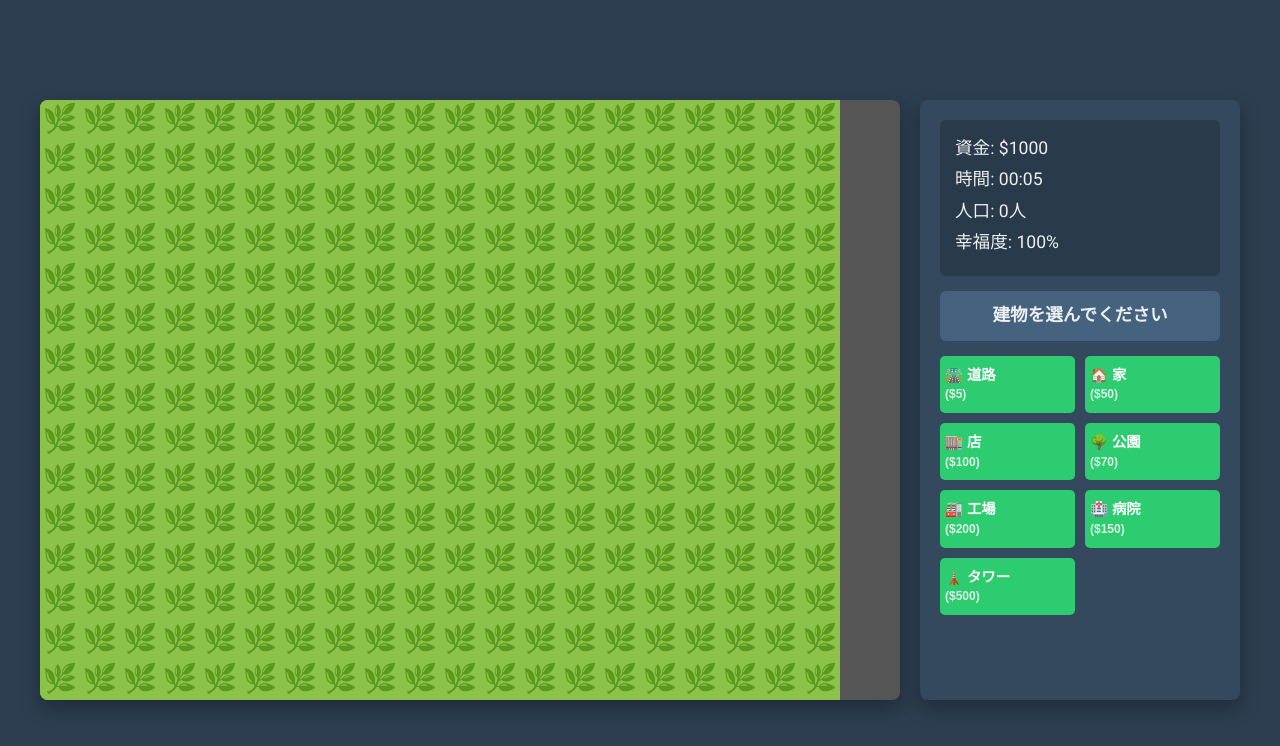
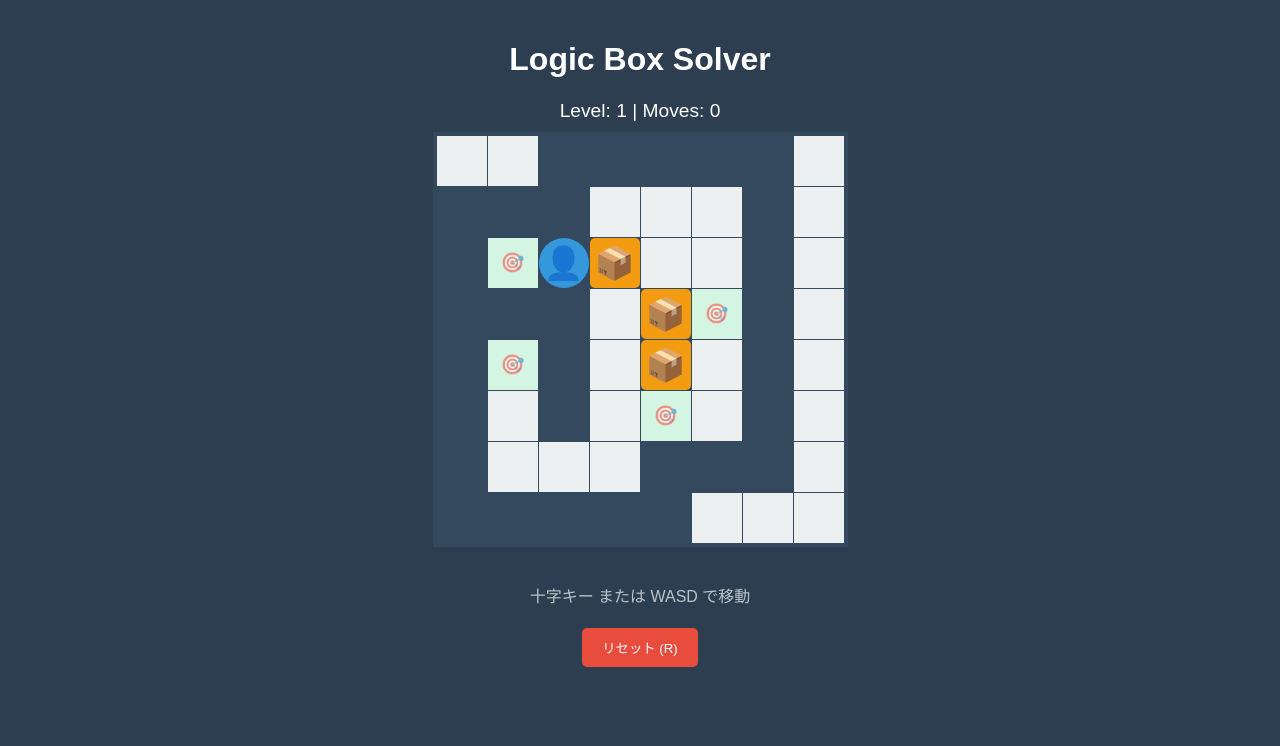
Before and after one commit to Fwha000/AA, a plain HTML site: page index.html in a window 1280 px wide. Drawn offline with Linux system fonts and the light colour scheme.

Commit message:
Update index.html

```diff
--- a/index.html
+++ b/index.html
@@ -2,346 +2,191 @@
 <html lang="ja">
 <head>
     <meta charset="UTF-8">
-    <meta name="viewport" content="width=device-width, initial-scale=1.0">
-    <title>My Little City Builder</title>
+    <title>Logic Box Solver - Puzzle Game</title>
     <style>
-        :root {
-            --bg-color: #2c3e50;
-            --text-color: #ecf0f1;
-            --ui-bg: #34495e;
-            --button-primary: #2ecc71;
-            --button-hover: #27ae60;
-            --button-disabled: #7f8c8d;
-            --tile-grass: #8bc34a;
-            --tile-road: #607d8b;
-        }
-        body {
-            font-family: 'Roboto', sans-serif;
-            background-color: var(--bg-color);
-            color: var(--text-color);
-            margin: 0;
-            display: flex;
-            flex-direction: column;
-            align-items: center;
-            justify-content: center;
-            min-height: 100vh;
-            overflow: hidden;
-        }
-        #game-container {
-            display: flex;
-            gap: 20px;
-            max-width: 1200px;
-            width: 95%;
-            margin: 20px auto;
-        }
-        #canvas-container {
-            flex-grow: 1;
-            position: relative;
-            background-color: #555; /* Fallback */
-            border-radius: 8px;
-            overflow: hidden;
-            box-shadow: 0 8px 20px rgba(0,0,0,0.3);
-        }
-        canvas {
-            display: block;
-            background-color: var(--tile-grass); /* Default background */
-        }
-        #ui-panel {
-            width: 280px;
-            background-color: var(--ui-bg);
-            padding: 20px;
-            border-radius: 8px;
-            box-shadow: 0 8px 20px rgba(0,0,0,0.3);
-            display: flex;
-            flex-direction: column;
-            gap: 15px;
-        }
-        .stats-display {
-            background-color: #293a4a;
-            padding: 15px;
-            border-radius: 6px;
-            font-size: 1.1rem;
-            line-height: 1.5;
-            text-align: left;
-        }
-        .stats-display div { margin-bottom: 5px; }
-        .build-menu {
-            display: grid;
-            grid-template-columns: repeat(2, 1fr);
-            gap: 10px;
-        }
-        .build-btn {
-            background-color: var(--button-primary);
-            color: white;
-            border: none;
-            padding: 10px 5px;
-            border-radius: 5px;
-            cursor: pointer;
-            font-size: 0.9rem;
-            font-weight: bold;
-            transition: background-color 0.2s ease;
-            text-align: left;
-            display: flex;
-            flex-direction: column;
-            align-items: flex-start;
-            line-height: 1.3;
-        }
-        .build-btn:hover:not(:disabled) {
-            background-color: var(--button-hover);
-        }
-        .build-btn:disabled {
-            background-color: var(--button-disabled);
-            cursor: not-allowed;
-            opacity: 0.7;
-        }
-        .build-btn .cost {
-            font-size: 0.75rem;
-            opacity: 0.8;
-            margin-top: 3px;
-        }
-        .selected-building-info {
-            background-color: #45627f;
-            padding: 10px;
-            border-radius: 6px;
-            text-align: center;
-            font-size: 0.95rem;
-        }
-        .selected-building-info .building-name { font-weight: bold; font-size: 1.1rem; margin-bottom: 5px; }
-        #message-display {
-            background-color: #f39c12;
-            color: var(--bg-color);
-            padding: 10px 20px;
-            border-radius: 6px;
-            margin-top: 10px;
-            font-weight: bold;
-            display: none;
-        }
+        :root { --bg: #2c3e50; --wall: #34495e; --floor: #ecf0f1; --box: #f39c12; --target: #2ecc71; --player: #3498db; }
+        body { background: var(--bg); color: white; font-family: sans-serif; display: flex; flex-direction: column; align-items: center; margin: 0; padding: 20px; }
+        .stats { margin-bottom: 10px; font-size: 1.2rem; }
+        #game-board { display: grid; background: var(--wall); border: 4px solid var(--wall); gap: 1px; }
+        .tile { width: 50px; height: 50px; display: flex; align-items: center; justify-content: center; font-size: 2rem; background: var(--floor); }
+        .wall { background: var(--wall); }
+        .target { background: #d5f5e3; position: relative; }
+        .target::after { content: '🎯'; font-size: 1.2rem; opacity: 0.5; }
+        .box { background: var(--box); border-radius: 5px; z-index: 1; }
+        .player { background: var(--player); border-radius: 50%; z-index: 2; transition: all 0.1s; }
+        .box-on-target { background: #27ae60; box-shadow: inset 0 0 10px rgba(0,0,0,0.3); }
+        .controls { margin-top: 20px; color: #bdc3c7; text-align: center; }
+        .btn { padding: 10px 20px; background: #e74c3c; color: white; border: none; border-radius: 5px; cursor: pointer; margin: 5px; }
     </style>
-    <link href="https://fonts.googleapis.com/css2?family=Roboto:wght@400;700&display=swap" rel="stylesheet">
 </head>
 <body>
 
-<div id="game-container">
-    <div id="canvas-container">
-        <canvas id="gameCanvas" width="800" height="600"></canvas>
-    </div>
+    <h1>Logic Box Solver</h1>
+    <div class="stats">Level: <span id="level">1</span> | Moves: <span id="moves">0</span></div>
 
-    <div id="ui-panel">
-        <div class="stats-display">
-            <div>資金: $<span id="money">1000</span></div>
-            <div>時間: <span id="game-time">00:00</span></div>
-            <div>人口: <span id="population">0</span>人</div>
-            <div>幸福度: <span id="happiness">100</span>%</div>
-        </div>
+    <div id="game-board"></div>
 
-        <div class="selected-building-info">
-            <div class="building-name" id="selected-building-name">建物を選んでください</div>
-            <div id="selected-building-cost"></div>
-        </div>
-
-        <div class="build-menu">
-            </div>
-
-        <div id="message-display"></div>
-    </div>
+    <div class="controls">
+        <p>十字キー または WASD で移動</p>
+        <button class="btn" onclick="resetLevel()">リセット (R)</button>
+        <p id="message"></p>
     </div>
 
 <script>
-const canvas = document.getElementById('gameCanvas');
-const ctx = canvas.getContext('2d');
+// マップ記号: #=壁, .=床, @=プレイヤー, $=荷物, *=目的地, +=目的地上のプレイヤー, &=目的地上の荷物
+const levels = [
+    [
+        "  ##### ",
+        "###   # ",
+        "#.@$  # ",
+        "### $.# ",
+        "#.# $ # ",
+        "# # . # ",
+        "#   ### ",
+        "#####   "
+    ],
+    [
+        " #####  ",
+        " #   #  ",
+        " #$  #  ",
+        "### $## ",
+        "#  $  # ",
+        "# . . # ",
+        "####### "
+    ],
+    [
+        "    #####          ",
+        "    #   #          ",
+        "    #$  #          ",
+        "  ### $ ##         ",
+        "  #  $ $ #         ",
+        "### # ## #   ######",
+        "#   # ## #####  ..#",
+        "# $  $          ..#",
+        "##### ### #@##  ..#",
+        "    #     #########",
+        "    #######        "
+    ]
+];
 
-// UI要素の取得
-const moneyDisplay = document.getElementById('money');
-const timeDisplay = document.getElementById('game-time');
-const populationDisplay = document.getElementById('population');
-const happinessDisplay = document.getElementById('happiness');
-const selectedBuildingName = document.getElementById('selected-building-name');
-const selectedBuildingCost = document.getElementById('selected-building-cost');
-const buildMenu = document.querySelector('.build-menu');
-const messageDisplay = document.getElementById('message-display');
+let currentLevel = 0;
+let moves = 0;
+let map = [];
+let playerPos = { r: 0, c: 0 };
 
-// --- ゲーム設定 ---
-const TILE_SIZE = 40;
-const GRID_WIDTH = canvas.width / TILE_SIZE;
-const GRID_HEIGHT = canvas.height / TILE_SIZE;
-const GAME_SPEED_MS = 1000; // 1秒 = 1ゲーム分
-const MONEY_TICK_INTERVAL_MS = 3000; // 3秒ごとに収入計算
+function initLevel() {
+    moves = 0;
+    document.getElementById('moves').innerText = moves;
+    document.getElementById('level').innerText = currentLevel + 1;
+    document.getElementById('message').innerText = "";
 
-// --- ゲームステータス ---
-let money = 1000;
-let gameTime = 0; // 秒数で管理
-let population = 0;
-let happiness = 100;
-let grid = Array(GRID_HEIGHT).fill(null).map(() => Array(GRID_WIDTH).fill(null)); // null = 空き地
-let selectedBuildingType = null;
+    // 文字列配列を2次元配列に変換
+    map = levels[currentLevel].map(row => row.split(''));
 
-// --- 建物データ ---
-const BUILDINGS = {
-    'grass': { name: '草地', cost: 0, income: 0, population: 0, happiness: 0, color: '#8bc34a', emoji: '🌿' },
-    'road': { name: '道路', cost: 5, income: 0, population: 0, happiness: 5, color: '#607d8b', emoji: '🛣️' },
-    'house': { name: '家', cost: 50, income: 2, population: 5, happiness: 10, color: '#e74c3c', emoji: '🏠' },
-    'shop': { name: '店', cost: 100, income: 10, population: 2, happiness: 5, color: '#f39c12', emoji: '🏬' },
-    'park': { name: '公園', cost: 70, income: -1, population: 0, happiness: 20, color: '#2ecc71', emoji: '🌳' },
-    'factory': { name: '工場', cost: 200, income: 25, population: 10, happiness: -15, color: '#7f8c8d', emoji: '🏭' },
-    'hospital': { name: '病院', cost: 150, income: -5, population: 0, happiness: 30, color: '#9b59b6', emoji: '🏥' },
-    'tower': { name: 'タワー', cost: 500, income: 50, population: 20, happiness: 40, color: '#3498db', emoji: '🗼' }
-};
-
-// --- 初期化 ---
-function initGame() {
-    // グリッドを草地で埋める
-    for (let r = 0; r < GRID_HEIGHT; r++) {
-        for (let c = 0; c < GRID_WIDTH; c++) {
-            grid[r][c] = { type: 'grass', ...BUILDINGS['grass'] };
-        }
-    }
-    drawGrid();
-    updateUI();
-
-    // 建物選択メニューの生成
-    for (const type in BUILDINGS) {
-        if (type === 'grass') continue; // 草地は建設メニューに表示しない
-        const building = BUILDINGS[type];
-        const button = document.createElement('button');
-        button.className = 'build-btn';
-        button.dataset.type = type;
-        button.innerHTML = `${building.emoji} ${building.name} <span class="cost">($${building.cost})</span>`;
-        button.addEventListener('click', () => selectBuilding(type));
-        buildMenu.appendChild(button);
-    }
-
-    // ゲームループ開始
-    setInterval(gameTick, GAME_SPEED_MS);
-    setInterval(moneyTick, MONEY_TICK_INTERVAL_MS);
-}
-
-// --- 描画関連 ---
-function drawGrid() {
-    for (let r = 0; r < GRID_HEIGHT; r++) {
-        for (let c = 0; c < GRID_WIDTH; c++) {
-            const building = grid[r][c];
-            ctx.fillStyle = building.color;
-            ctx.fillRect(c * TILE_SIZE, r * TILE_SIZE, TILE_SIZE, TILE_SIZE);
-
-            // 建物アイコン（絵文字）の描画
-            ctx.font = `${TILE_SIZE * 0.7}px Arial`;
-            ctx.textAlign = 'center';
-            ctx.textBaseline = 'middle';
-            ctx.fillText(building.emoji, c * TILE_SIZE + TILE_SIZE / 2, r * TILE_SIZE + TILE_SIZE / 2);
+    // プレイヤー位置の特定
+    for(let r=0; r<map.length; r++) {
+        for(let c=0; c<map[r].length; c++) {
+            if(map[r][c] === '@' || map[r][c] === '+') {
+                playerPos = { r, c };
             }
         }
     }
+    draw();
+}
 
-// --- UI更新 ---
-function updateUI() {
-    moneyDisplay.innerText = money;
-    const minutes = Math.floor(gameTime / 60).toString().padStart(2, '0');
-    const seconds = (gameTime % 60).toString().padStart(2, '0');
-    timeDisplay.innerText = `${minutes}:${seconds}`;
+function draw() {
+    const board = document.getElementById('game-board');
+    board.innerHTML = '';
+    board.style.gridTemplateColumns = `repeat(${map[0].length}, 50px)`;
 
-    let totalPopulation = 0;
-    let totalHappiness = 0;
-    let buildingCount = 0;
-    for (let r = 0; r < GRID_HEIGHT; r++) {
-        for (let c = 0; c < GRID_WIDTH; c++) {
-            if (grid[r][c].type !== 'grass') {
-                totalPopulation += grid[r][c].population;
-                totalHappiness += grid[r][c].happiness;
-                buildingCount++;
+    for(let r=0; r<map.length; r++) {
+        for(let c=0; c<map[r].length; c++) {
+            const tile = document.createElement('div');
+            tile.className = 'tile';
+            const char = map[r][c];
+
+            if(char === '#') tile.classList.add('wall');
+            if(char === '.' || char === '*' || char === '&' || char === '+') tile.classList.add('target');
+            if(char === '$' || char === '&') {
+                tile.innerText = '📦';
+                tile.classList.add('box');
+                if(char === '&') tile.classList.add('box-on-target');
+            }
+            if(char === '@' || char === '+') {
+                tile.innerText = '👤';
+                tile.classList.add('player');
+            }
+            board.appendChild(tile);
         }
     }
-    }
-    population = totalPopulation;
-    happiness = Math.min(100, Math.max(0, 100 + Math.floor(totalHappiness / Math.max(1, buildingCount)))); // 基本100%から建物の影響
-
-    populationDisplay.innerText = population;
-    happinessDisplay.innerText = happiness;
-
-    // 建設ボタンの有効/無効
-    document.querySelectorAll('.build-btn').forEach(btn => {
-        const type = btn.dataset.type;
-        btn.disabled = money < BUILDINGS[type].cost;
-    });
+    checkWin();
 }
 
-// --- メッセージ表示 ---
-function showMessage(msg, duration = 2000) {
-    messageDisplay.innerText = msg;
-    messageDisplay.style.display = 'block';
-    setTimeout(() => {
-        messageDisplay.style.display = 'none';
-    }, duration);
+function move(dr, dc) {
+    const nr = playerPos.r + dr;
+    const nc = playerPos.c + dc;
+    const target = map[nr][nc];
+
+    // 壁なら動けない
+    if(target === '#') return;
+
+    // 荷物がある場合
+    if(target === '$' || target === '&') {
+        const nnr = nr + dr;
+        const nnc = nc + dc;
+        const nextTarget = map[nnr][nnc];
+
+        // 荷物の先が床か目的地なら押せる
+        if(nextTarget === ' ' || nextTarget === '.') {
+            // 荷物を移動
+            map[nnr][nnc] = nextTarget === '.' ? '&' : '$';
+            // 元の場所を更新
+            map[nr][nc] = target === '&' ? '.' : ' ';
+        } else {
+            return; // 押せない
+        }
     }
 
-// --- 建物選択 ---
-function selectBuilding(type) {
-    selectedBuildingType = type;
-    const building = BUILDINGS[type];
-    selectedBuildingName.innerText = `${building.emoji} ${building.name}`;
-    selectedBuildingCost.innerText = `コスト: $${building.cost}`;
+    // プレイヤーの移動
+    const currentChar = map[playerPos.r][playerPos.c];
+    map[playerPos.r][playerPos.c] = (currentChar === '+') ? '.' : ' ';
+
+    playerPos.r = nr;
+    playerPos.c = nc;
+    map[nr][nc] = (map[nr][nc] === '.' || map[nr][nc] === '&') ? '+' : '@';
+
+    moves++;
+    document.getElementById('moves').innerText = moves;
+    draw();
 }
 
-// --- マップクリック処理 ---
-canvas.addEventListener('click', (event) => {
-    if (!selectedBuildingType) {
-        showMessage("先に建物の種類を選んでください！", 1500);
-        return;
+function checkWin() {
+    // マップ内に $ (目的地にいない荷物) がなくなればクリア
+    const isWin = !map.some(row => row.includes('$'));
+    if(isWin) {
+        document.getElementById('message').innerText = "Level Clear! Press Space for Next.";
+    }
 }
 
-    const rect = canvas.getBoundingClientRect();
-    const x = event.clientX - rect.left;
-    const y = event.clientY - rect.top;
+function resetLevel() { initLevel(); }
 
-    const col = Math.floor(x / TILE_SIZE);
-    const row = Math.floor(y / TILE_SIZE);
-
-    if (row >= 0 && row < GRID_HEIGHT && col >= 0 && col < GRID_WIDTH) {
-        const buildingToBuild = BUILDINGS[selectedBuildingType];
-
-        if (money >= buildingToBuild.cost) {
-            money -= buildingToBuild.cost;
-            grid[row][col] = { type: selectedBuildingType, ...buildingToBuild };
-            drawGrid();
-            updateUI();
-            selectedBuildingType = null; // 建設後選択解除
-            selectedBuildingName.innerText = "建物を選んでください";
-            selectedBuildingCost.innerText = "";
-            showMessage(`${buildingToBuild.name}を建設しました！`, 1500);
-        } else {
-            showMessage("資金が足りません！", 1500);
+window.addEventListener('keydown', e => {
+    switch(e.key) {
+        case 'ArrowUp': case 'w': move(-1, 0); break;
+        case 'ArrowDown': case 's': move(1, 0); break;
+        case 'ArrowLeft': case 'a': move(0, -1); break;
+        case 'ArrowRight': case 'd': move(0, 1); break;
+        case 'r': resetLevel(); break;
+        case ' ':
+            if(!map.some(row => row.includes('$'))) {
+                currentLevel = (currentLevel + 1) % levels.length;
+                initLevel();
             }
+            break;
     }
 });
 
-// --- ゲームの時間進行 ---
-function gameTick() {
-    gameTime++;
-    updateUI();
-}
-
-// --- 定期的な収入・支出計算 ---
-function moneyTick() {
-    let income = 0;
-    let expense = 0;
-    for (let r = 0; r < GRID_HEIGHT; r++) {
-        for (let c = 0; c < GRID_WIDTH; c++) {
-            const building = grid[r][c];
-            income += building.income;
-        }
-    }
-
-    // 人口や幸福度による補正
-    income = Math.floor(income * (1 + (population / 1000)) * (happiness / 100));
-
-    money += income;
-
-    // 施設の維持費やランダムイベントなどもここで追加可能
-
-    updateUI();
-}
-
-// --- ゲーム開始 ---
-initGame();
+initLevel();
 </script>
 </body>
 </html>
```
Lines whose indentation alone changed are shown as unchanged.
